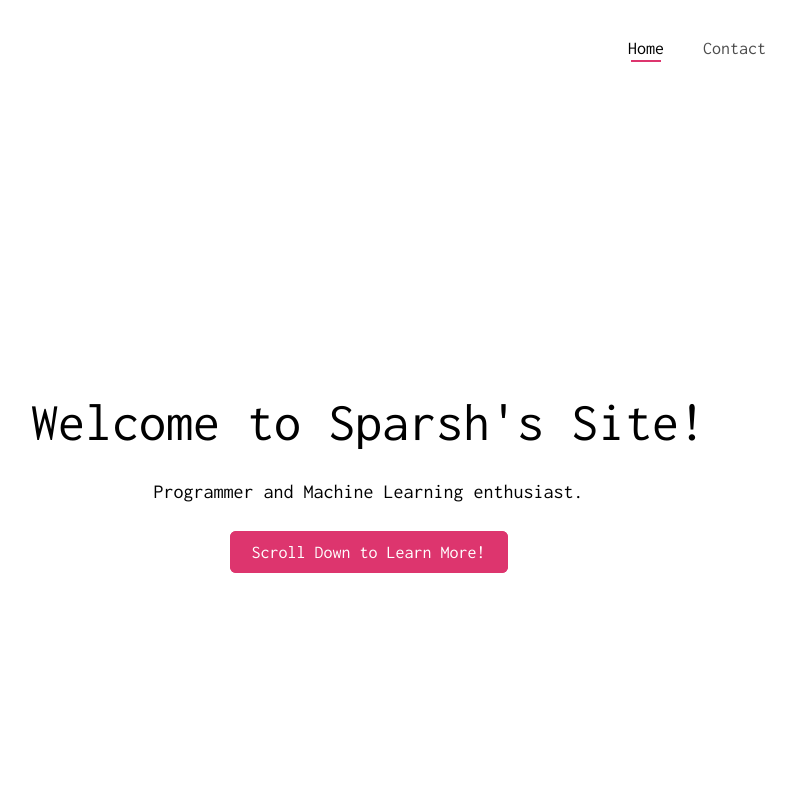
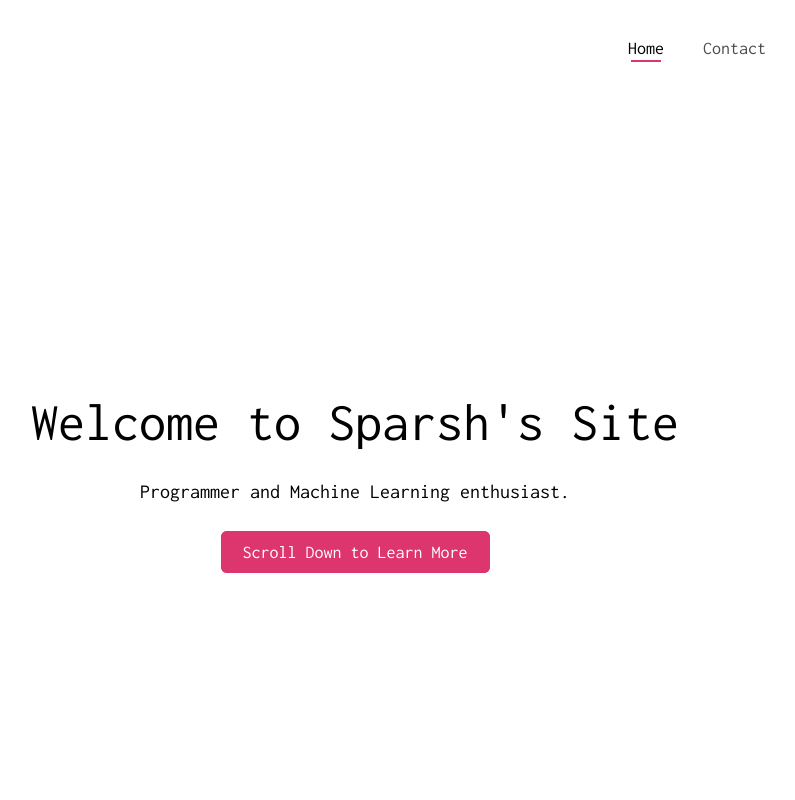
Before and after one commit to sparshs03/Personal-Site, a plain HTML site: page index.html in a window 1280 px wide. Shown: the top 800 px of the page, without its empty margins (234-1029 px from the left). Drawn offline with Linux system fonts and the light colour scheme; files whose address does not match are found by name.

Commit message:
Update index.html

```diff
--- a/index.html
+++ b/index.html
@@ -2,7 +2,7 @@
 <html>
         <head>
         <meta charset="utf-8">
-        <title>Welcome to My Site!</title>
+        <title>Welcome to My Site</title>
         <meta name="viewport" content="width=device-width, initial-scale=1">
         <meta name="author" content="Sparsh Soni"/>
 
@@ -59,9 +59,9 @@
                                 <div class="col-md-8 col-md-offset-2 text-center">
                                         <div class="display-t js-fullheight">
                                                 <div class="display-tc js-fullheight animate-box" data-animate-effect="fadeIn">
-                                                        <h1>Welcome to Sparsh's Site!</h1>
+                                                        <h1>Welcome to Sparsh's Site</h1>
                                                         <h2>Programmer and Machine Learning enthusiast.</h2>
-                                                        <p><a class="btn-primary btn-lg btn-demo"></i>Scroll Down to Learn More!</a></p>
+                                                        <p><a class="btn-primary btn-lg btn-demo"></i>Scroll Down to Learn More</a></p>
                                                 </div>
                                                 <script src="waveAni.js"></script>
                                         </div>
```
